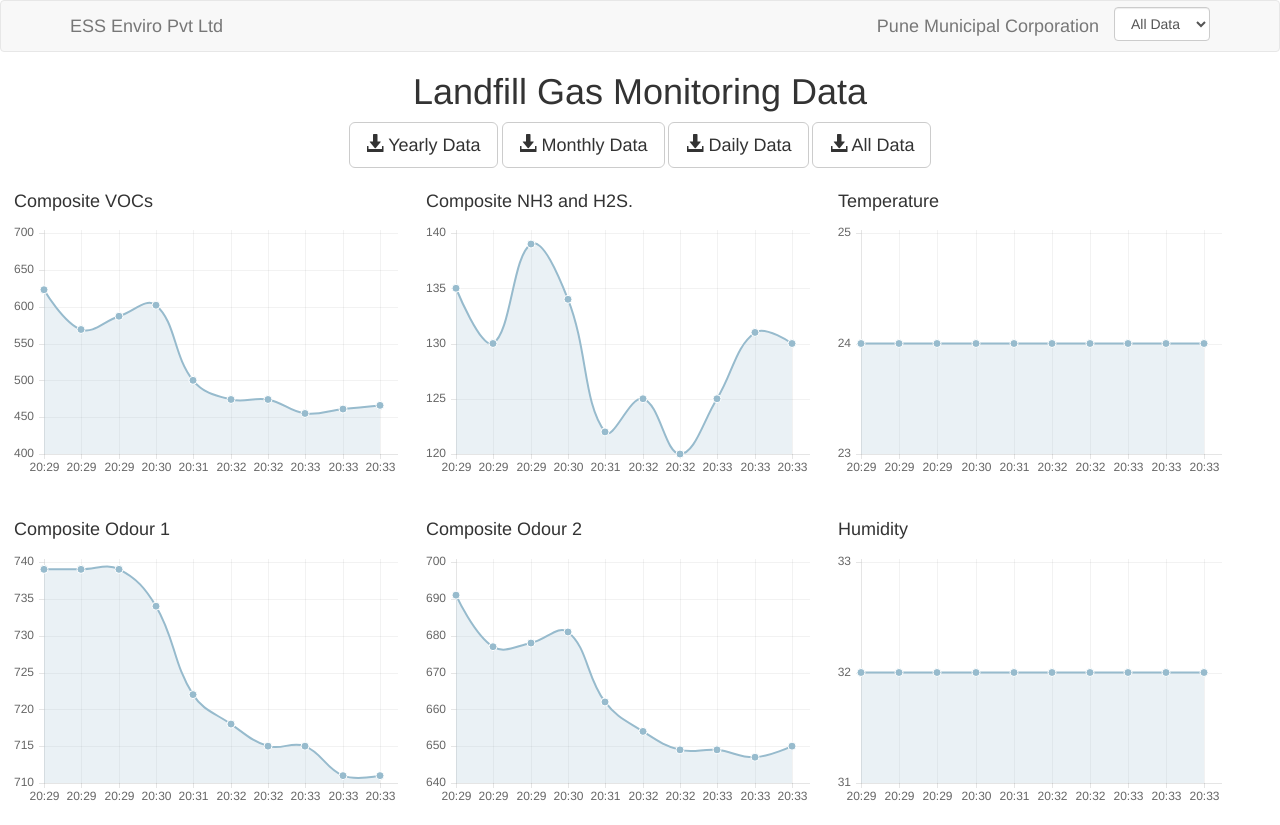
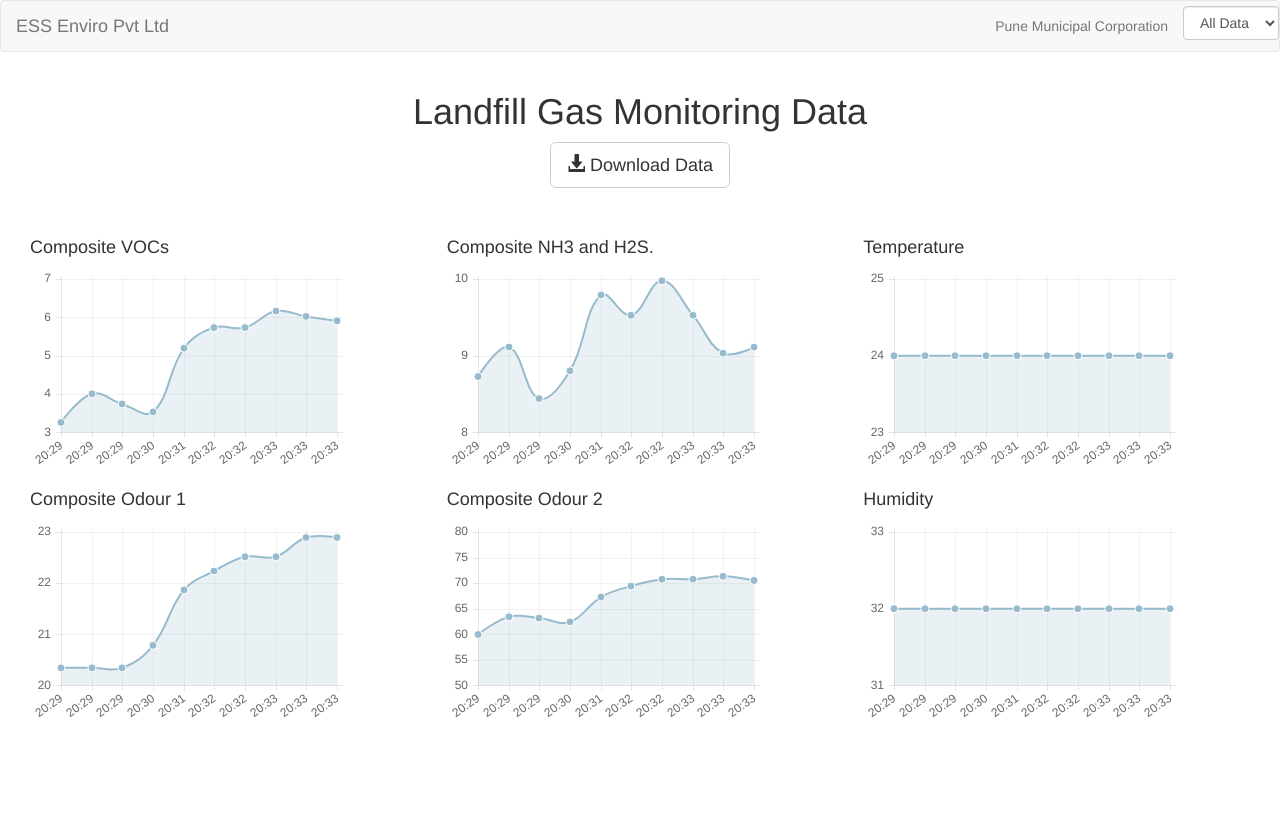
Before and after one commit to mohitarora11/sensorvalues, a PHP site: page / in a window 1280 px wide. After the commit the page ends 717 px from the top, so only its background shows below. Run offline with PHP 8.4, Linux system fonts and the light colour scheme; data comes from the database, SQL or seed files in the repository.

Commit message:
page updated

```diff
--- a/getSensorData.php
+++ b/getSensorData.php
@@ -67,21 +67,43 @@ function getAllSensorData() {
 		while($row = mysqli_fetch_assoc($result)) {
 				//echo "hi";
 		    $row= array(
-					   //"entryNo" => isset($row["entryNo"]) ?
-					  //,"nodeId" => $row["nodeId"]
-					  "cVoc"  => $row["cVoc"]
-					  ,"cNh3H2s" => $row["cNh3H2s"]
-					  ,"cOdour1" => $row["cOdour1"]
-					  ,"cOdour2" => $row["cOdour2"]
+
+					  "cVoc"  => ($row["cVoc"] <= 0 ? 0 :  ((4897.7 / $row["cVoc"]) - 4.6))
+					  ,"cNh3H2s" => ($row["cVoc"] <= 0 ? 0 :  ((1347.13 / $row["cNh3H2s"]) - 1.25))
+					  ,"cOdour1" => ($row["cVoc"] <= 0 ? 0 :  ((47834.42 / $row["cOdour1"]) - 44.385))
+					  ,"cOdour2" => ($row["cVoc"] <= 0 ? 0 :  ((115468.88 / $row["cOdour2"]) -  107.14))
 					  ,"temp"  => $row["temp"]
 					  ,"humi"    => $row["humi"]
-					  //,"sec"     => $row["sec"]
 					  ,"min"     => isset($row["min"]) ? $row["min"]  : ""
 					  ,"hr"      => isset($row["hr"]) ? $row["hr"]  : ""
 					  ,"date"    => isset($row["date"]) ? $row["date"]  : ""
 					  ,"month"   =>  isset($row["month"]) ? $row["month"] : ""
 					  ,"year"    => $row["year"]
 			);
+
+
+
+			/*$row= array(
+				foreach($row as $key => $value) {
+				   switch($key) {
+					   case 'cVoc':
+							$value != 0 ? "cVoc"  => ((4897.7 /$value) - 4.6) : "cVoc"  => 0;
+							break;
+					   case 'cNh3H2s':
+							$value != 0 ? ",cNh3H2s"  => ((1347.13 /$value) - 1.25) : ",cNh3H2s"  => 0;
+							break;
+						case 'cOdour1':
+							$value != 0 ? ",cOdour1"  => ((47834.42 /$value) -  44.385) : ",cOdour1"  => 0;
+							break;
+						case 'cOdour2':
+							$value != 0 ? ",cOdour2"  => ((115468.88 /$value) - 107.14) : ",cOdour2"  => 0;
+							break;
+						default:
+							",".$key => $value;
+							break;
+				   }
+				}
+			);*/
 			array_push($ret,$row);
 		}
 	} else {
--- a/index.php
+++ b/index.php
@@ -1,61 +1,57 @@
-<!doctype html>
-<html>
+<!DOCTYPE html>
+<html lang="en-US">
     <head>
         <meta charset="utf-8">
         <meta name="viewpoint" content= "width=device-width, initial-scale=1.0">
         <title> Landfil Gas Realtime Monitoring </title>
-        <LINK href="http://maxcdn.bootstrapcdn.com/bootstrap/3.3.5/css/bootstrap.min.css" rel="stylesheet">
-
+        <link href="http://maxcdn.bootstrapcdn.com/bootstrap/3.3.5/css/bootstrap.min.css" rel="stylesheet">
     </head>
  <body>
-
-<script>
-
+<?php isset($_GET["for"]) ? $for = $_GET['for'] : $for = 0; ?>
+<script type="text/javascript">
 var data =
 	<?php
-
 		require 'getSensorData.php';
 		$data = getAllSensorData();
 		echo json_encode($data);
-
 	?>;
 </script>
-<style type="text/css">
-#id_ul_nav li{
-	list-style:none;
-}
-#id_ul_nav li select {
-    float: right;
-    margin: 6px 0 0 15px;
-    width: auto;
-}
-</style>
+ <script src="js/Chart.min.js"></script>
 
 	<nav class="navbar navbar-default">
-		<nav class="container fluid">
+		<div class="container-fluid">
 			<div class="navbar-header">
 				<a class="navbar-brand" href="http://www.sweepenviro.com/">ESS Enviro Pvt Ltd</a>
 			</div>
-			<ul id="id_ul_nav">
+            <ul class="nav navbar-nav  navbar-right">
 				<li>
-				<select class="form-control" onchange="doAction(this.value);">
-					<option value=''>All Data</option>
-					<option value='2'>Daily</option>
-					<option value='3'>Monthly</option>
-					<option value='4'>Yearly</option>
+					<a href="http://www.punecorporation.org/">Pune Municipal Corporation</a>
+				</li>
+				<li style="padding-top:5px">
+					<select  class="form-control" onchange="doAction(this.value);">
+						<option value="" >All Data</option>
+						<option value="2" <?php if($for == 2) echo "selected=selected" ?>>Daily</option>
+						<option value="3" <?php if($for == 3) echo "selected=selected" ?>>Monthly</option>
+						<option value="4" <?php if($for == 4) echo "selected=selected" ?>>Yearly</option>
 					</select>
-				<a class="navbar-brand navbar-right" href="http://www.punecorporation.org/">Pune Municipal Corporation</a>
+				</li>
 
-				</li>
+
 			</ul>
-		</nav>
+
+		</div>
 	</nav>
 
-<h1><center>Landfill Gas Monitoring Data</center></h1>
+
+<div class="container-fluid">
+	<h1>
+		<center>Landfill Gas Monitoring Data</center>
+	</h1>
 <center>
-<a class="btn btn-default btn-lg" href="downloadData2.php?for=4">
-    <span class="glyphicon glyphicon-download-alt" aria-hidden="true"></span> Yearly Data
+	<a class="btn btn-default btn-lg" href="downloadData2.php?for=<?php echo $for; ?>">
+		<span class="glyphicon glyphicon-download-alt" aria-hidden="true"></span> Download Data
 	</a>
+<!--
 <a class="btn btn-default btn-lg" href="downloadData2.php?for=3">
     <span class="glyphicon glyphicon-download-alt" aria-hidden="true"></span> Monthly Data
 </a>
@@ -65,64 +61,38 @@ echo json_encode($data);
 <a class="btn btn-default btn-lg" href="downloadData2.php?for=1">
     <span class="glyphicon glyphicon-download-alt" aria-hidden="true"></span> All Data
 </a>
-
+-->
 </center>
- <script src="js/Chart.min.js"></script>
-
-<style>
-.floatLeft {
-    float:left;
-    width:30%;
-    margin:1em;
-}
-
-.clearBoth {
-    Clear:both;
-}
-
-</style>
-
-
-
-
-    <div  class="floatLeft">
+<br/><br/>
+	<div class="row-fluid">
+		<div class="col-md-3 col-sm-5 col-xs-12">
 			<h4>Composite VOCs</h4>
 			<canvas id="canvas1" width="600" height="400"></canvas>
 		</div>
-
-    <div class="floatLeft">
+		<div class="col-md-3 col-sm-5 col-xs-12 col-md-offset-1 col-sm-offset-1">
 			<h4>Composite NH3 and H2S.</h4>
 			<canvas id="canvas2" width="600" height="400"></canvas>
 		</div>
-
-    <div class="floatLeft">
+		<div class="col-md-3 col-sm-5 col-xs-12 col-md-offset-1 ">
 			<h4>Temperature</h4>
 			<canvas id="canvas3" width="600" height="400"></canvas>
-
 		</div>
-
-<div  class="clearBoth"></div>
-
-
-
-    <div  class="floatLeft">
+		<div class="col-md-3 col-sm-5 col-xs-12 col-md-offset-0 col-sm-offset-1">
 			<h4>Composite Odour 1</h4>
 			<canvas id="canvas4" width="600" height="400"></canvas>
 		</div>
-    <div class="floatLeft">
+		<div class="col-md-3 col-sm-5 col-md-offset-1 col-xs-12  ">
 			<h4>Composite Odour 2</h4>
 			<canvas id="canvas5" width="600" height="400"></canvas>
 		</div>
-
-    <div class="floatLeft">
+		<div class="col-md-3 col-sm-5 col-xs-12 col-md-offset-1 col-sm-offset-1">
 			<h4>Humidity</h4>
 			<canvas id="canvas6" width="600" height="400"></canvas>
 		</div>
+	</div>
+</div>
 
-
-<?php isset($_GET["for"]) ? $for = $_GET['for'] : $for = 0; ?>
-
-<script>
+<script type="text/javascript">
 	var randomScalingFactor = function(){ return Math.round(Math.random()*100)};
 
 	function getRandData() {
@@ -194,7 +164,6 @@ function getNextChartData(i) {
 				}
 			]
 		}
-
 	}
 
 	var lineChartData1 = getNextChartData(1) //composite VOCs
@@ -204,9 +173,6 @@ var lineChartData4 = getNextChartData(4) //composite odour 1
 	var lineChartData5 = getNextChartData(5) //composite odour 2
 	var lineChartData6 = getNextChartData(6) //composite odour 3
 
-
-
-
 	window.onload = function(){
 		var ctx1 = document.getElementById("canvas1").getContext("2d");
 		var ctx2 = document.getElementById("canvas2").getContext("2d");
@@ -214,31 +180,19 @@ window.onload = function(){
 		var ctx4 = document.getElementById("canvas4").getContext("2d");
 		var ctx5 = document.getElementById("canvas5").getContext("2d");
 		var ctx6 = document.getElementById("canvas6").getContext("2d");
-
-
-
-
 		window.myLine1 = new Chart(ctx1).Line(lineChartData1, {responsive: true});
 		window.myLine2 = new Chart(ctx2).Line(lineChartData2, {responsive: true});
 		window.myLine3 = new Chart(ctx3).Line(lineChartData3, {responsive: true});
 		window.myLine4 = new Chart(ctx4).Line(lineChartData4, {responsive: true});
 		window.myLine5 = new Chart(ctx5).Line(lineChartData5, {responsive: true});
 		window.myLine6 = new Chart(ctx6).Line(lineChartData6, {responsive: true});
-
 	}
-
-
 
     function doAction(val){
         //Forward browser to new url
         window.location=top.window.location.origin+top.window.location.pathname +'?for=' + val;
     }
-
-
 </script>
-
-
-
 
 </body>
 
```
Also changed, not shown: downloadData2.php (+5 -4 lines). Lines whose indentation alone changed are shown as unchanged.
